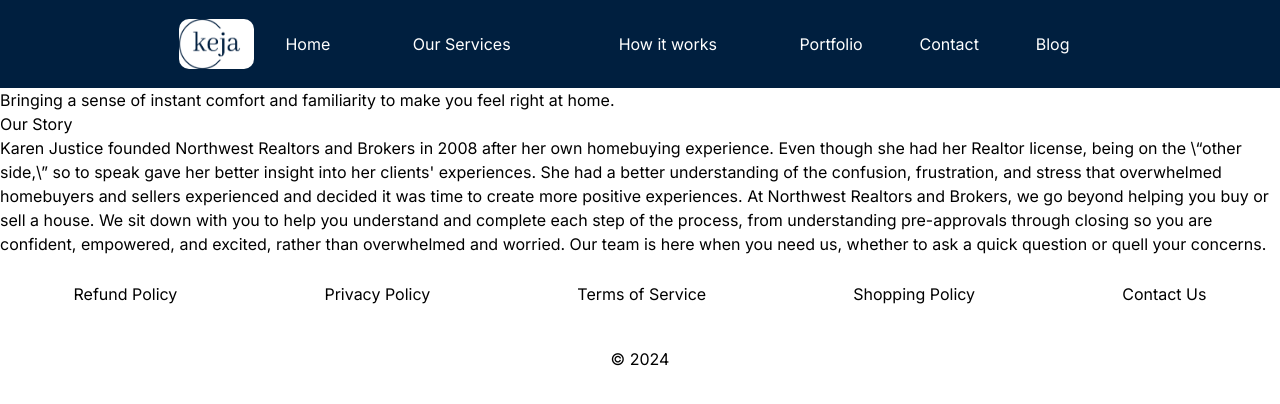
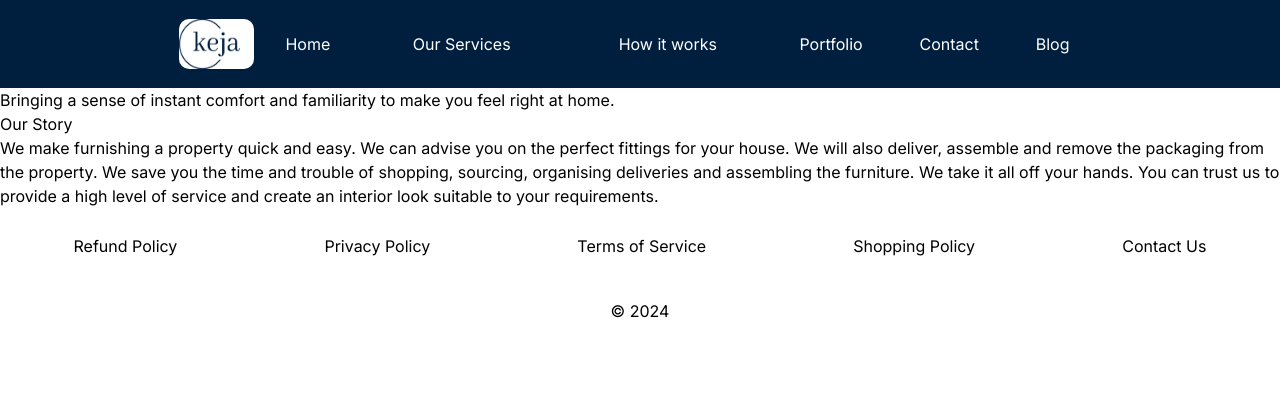
Before and after one commit to ikarrila/Homebox, a Next.js app in the folder frontend/: page /about_us in a window 1280 px wide. Shown: the top 404 px of the page. Built offline with nearby package versions, Linux system fonts and the light colour scheme.

Commit message:
About us text fix

```diff
--- a/frontend/components/AboutUs.js
+++ b/frontend/components/AboutUs.js
@@ -8,10 +8,7 @@ export default function AboutUs() {
             <div className='section col'>
                 <h2 data-testid="heading">Our Story</h2>
                 <p data-testid="text">
-
-                    Karen Justice founded Northwest Realtors and Brokers in 2008 after her own homebuying experience. Even though she had her Realtor license, being on the \“other side,\” so to speak gave her better insight into her clients' experiences. She had a better understanding of the confusion, frustration, and stress that overwhelmed homebuyers and sellers experienced and decided it was time to create more positive experiences.
-
-                    At Northwest Realtors and Brokers, we go beyond helping you buy or sell a house. We sit down with you to help you understand and complete each step of the process, from understanding pre-approvals through closing so you are confident, empowered, and excited, rather than overwhelmed and worried. Our team is here when you need us, whether to ask a quick question or quell your concerns.
+                    We make furnishing a property quick and easy. We can advise you on the perfect fittings for your house. We will also deliver, assemble and remove the packaging from the property. We save you the time and trouble of shopping, sourcing, organising deliveries and assembling the furniture. We take it all off your hands. You can trust us to provide a high level of service and create an interior look suitable to your requirements.
                 </p>
             </div>
 
```
Also changed, not shown: 1 other file (tests, documents, lock files or other folders).
